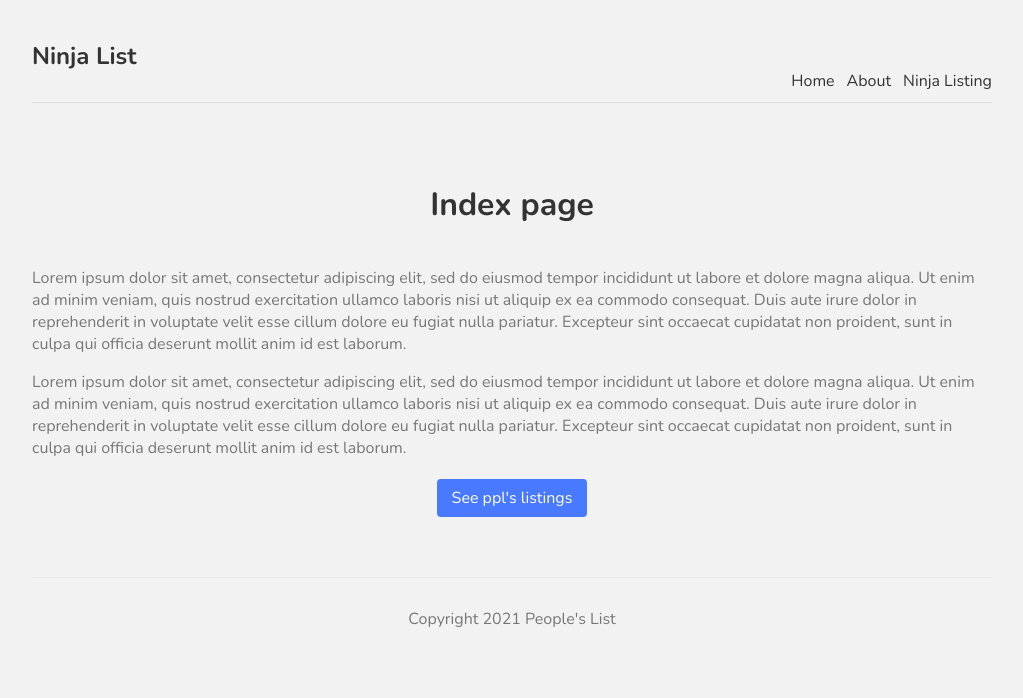
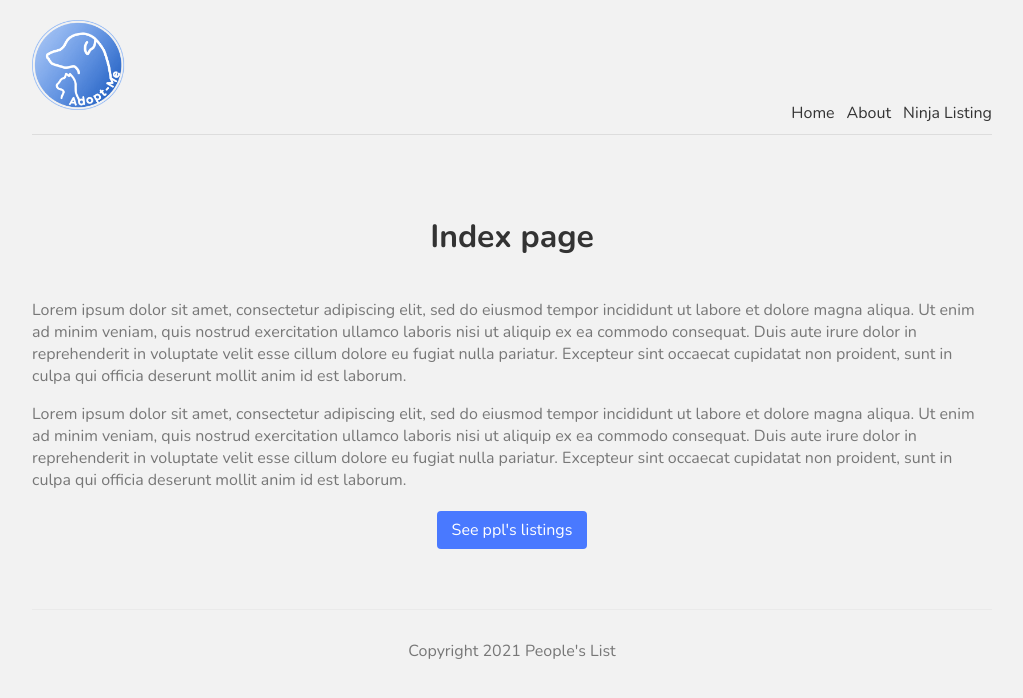
Before and after one commit to sagdish/code-notebook, a Next.js app in the folder next/resetlist/: page / in a window 1280 px wide. Shown: the top 698 px of the page, without its empty margins (128-1151 px from the left). Built offline with nearby package versions, Linux system fonts and the light colour scheme.

Commit message:
metadata, title inside head and Image components

```diff
--- a/next/resetlist/components/Navbar.js
+++ b/next/resetlist/components/Navbar.js
@@ -1,10 +1,14 @@
 import Link from 'next/link'
+import Image from 'next/image'
 
 export default function Navbar() {
   return (
     <nav>
       <div className="logo">
-        <h1>Ninja List</h1>
+        <Image src="/shelter-logo.png"
+          width={98}
+          height={98}
+        />
       </div>
       <Link href="/" ><a>Home</a></Link>
       <Link href="/about"><a>About</a></Link>
--- a/next/resetlist/pages/index.js
+++ b/next/resetlist/pages/index.js
@@ -1,8 +1,14 @@
+import Head from 'next/head'
 import Link from 'next/link'
 import styles from '../styles/Home.module.css';
 
 export default function Home() {
   return (
+    <>
+      <Head>
+        <title>People's list | Home</title>
+        <meta name="keywords" content="people" />
+      </Head>
       <div>
         <h1 className={styles.title}>Index page</h1>
         <p className={styles.text}>Lorem ipsum dolor sit amet, consectetur adipiscing elit, sed do eiusmod tempor incididunt ut labore et dolore magna aliqua. Ut enim ad minim veniam, quis nostrud exercitation ullamco laboris nisi ut aliquip ex ea commodo consequat. Duis aute irure dolor in reprehenderit in voluptate velit esse cillum dolore eu fugiat nulla pariatur. Excepteur sint occaecat cupidatat non proident, sunt in culpa qui officia deserunt mollit anim id est laborum.</p>
@@ -11,5 +17,6 @@
           <a className={styles.btn}>See ppl's listings</a>
         </Link>
       </div>
+    </>
   )
 }
```
Also changed, not shown: next/resetlist/pages/about.js (+8 -1 lines), next/resetlist/public/shelter-logo.png (added). Lines whose indentation alone changed are shown as unchanged.
